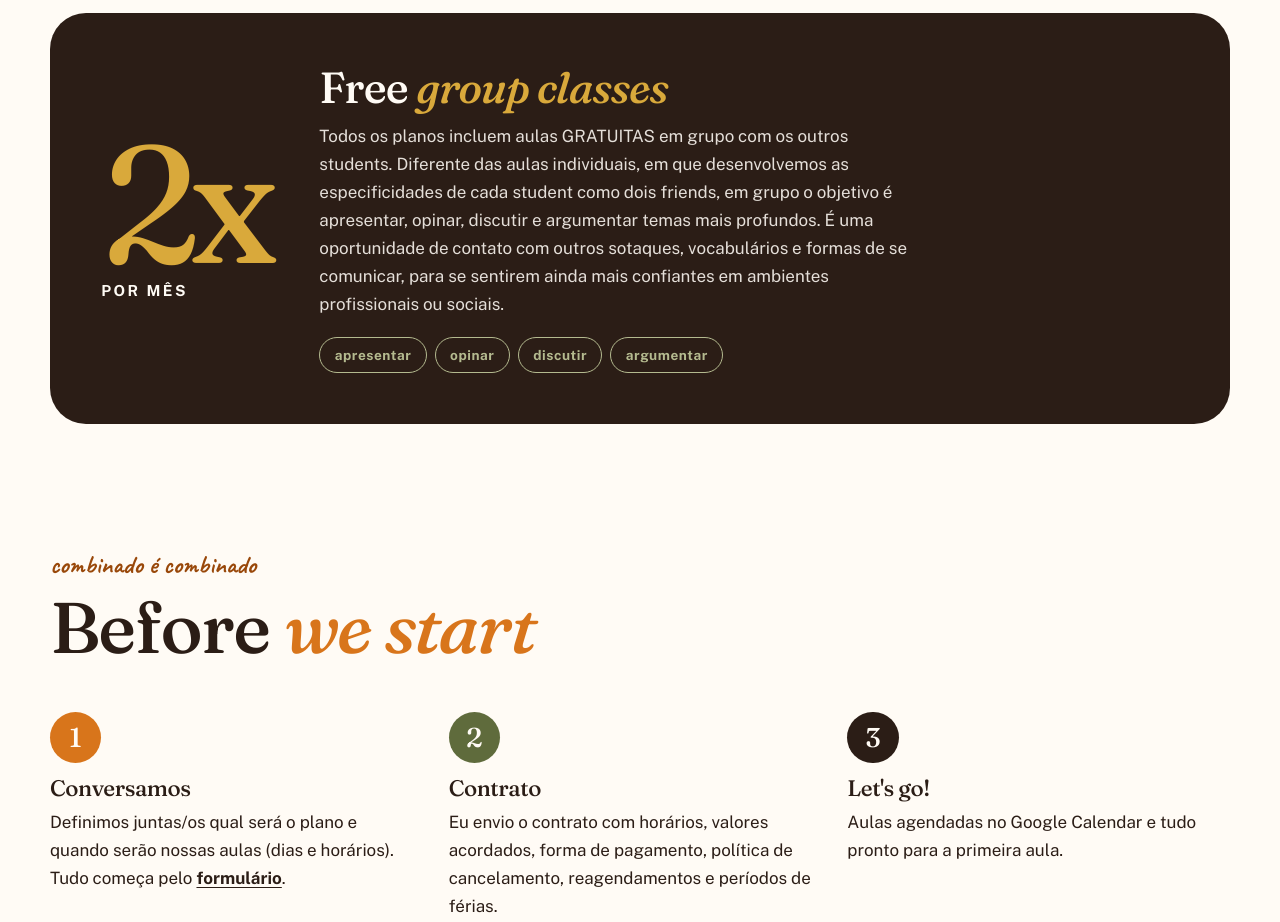
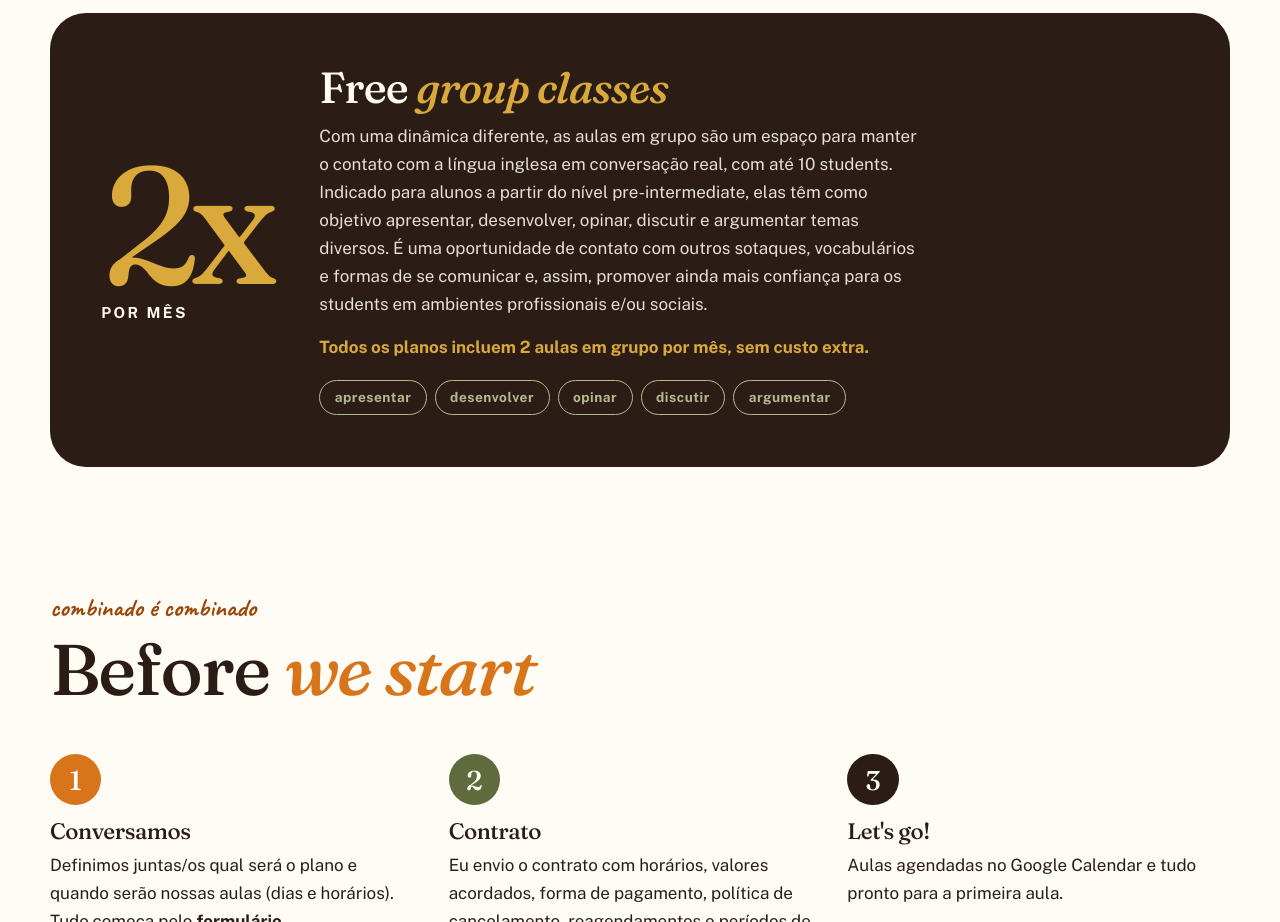
Before and after one commit to nandamto/leticia-english-classes, a plain HTML site: page index.html in a window 1280 px wide. Shown: the part 5202-6124 px from the top of the page. Drawn offline with Linux system fonts and the light colour scheme.

Commit message:
Add files via upload

```diff
--- a/index.html
+++ b/index.html
@@ -277,8 +277,9 @@
       <div class="num">2x<small>por mês</small></div>
       <div>
         <h3>Free <em>group classes</em></h3>
-        <p>Todos os planos incluem aulas GRATUITAS em grupo com os outros students. Diferente das aulas individuais, em que desenvolvemos as especificidades de cada student como dois friends, em grupo o objetivo é apresentar, opinar, discutir e argumentar temas mais profundos. É uma oportunidade de contato com outros sotaques, vocabulários e formas de se comunicar, para se sentirem ainda mais confiantes em ambientes profissionais ou sociais.</p>
-        <div class="verbs" aria-hidden="true"><span>apresentar</span><span>opinar</span><span>discutir</span><span>argumentar</span></div>
+        <p>Com uma dinâmica diferente, as aulas em grupo são um espaço para manter o contato com a língua inglesa em conversação real, com até 10 students. Indicado para alunos a partir do nível pre-intermediate, elas têm como objetivo apresentar, desenvolver, opinar, discutir e argumentar temas diversos. É uma oportunidade de contato com outros sotaques, vocabulários e formas de se comunicar e, assim, promover ainda mais confiança para os students em ambientes profissionais e/ou sociais.</p>
+        <p class="free-note">Todos os planos incluem 2 aulas em grupo por mês, sem custo extra.</p>
+        <div class="verbs" aria-hidden="true"><span>apresentar</span><span>desenvolver</span><span>opinar</span><span>discutir</span><span>argumentar</span></div>
       </div>
     </div>
   </div>
--- a/styles.css
+++ b/styles.css
@@ -518,3 +518,4 @@ input:user-invalid{border-color:#a3341a}
 .form-done h2{font-size:clamp(2.4rem,6vw,4rem)}
 .form-done .hand{font-size:2rem;color:var(--orange-deep);line-height:1}
 .field label small,.field .label small{display:block;font-weight:400;font-size:.88em;color:var(--espresso);opacity:.75;margin-top:.15rem}
+.free .free-note{margin-top:.9rem;font-weight:700;color:var(--mustard)}
```
